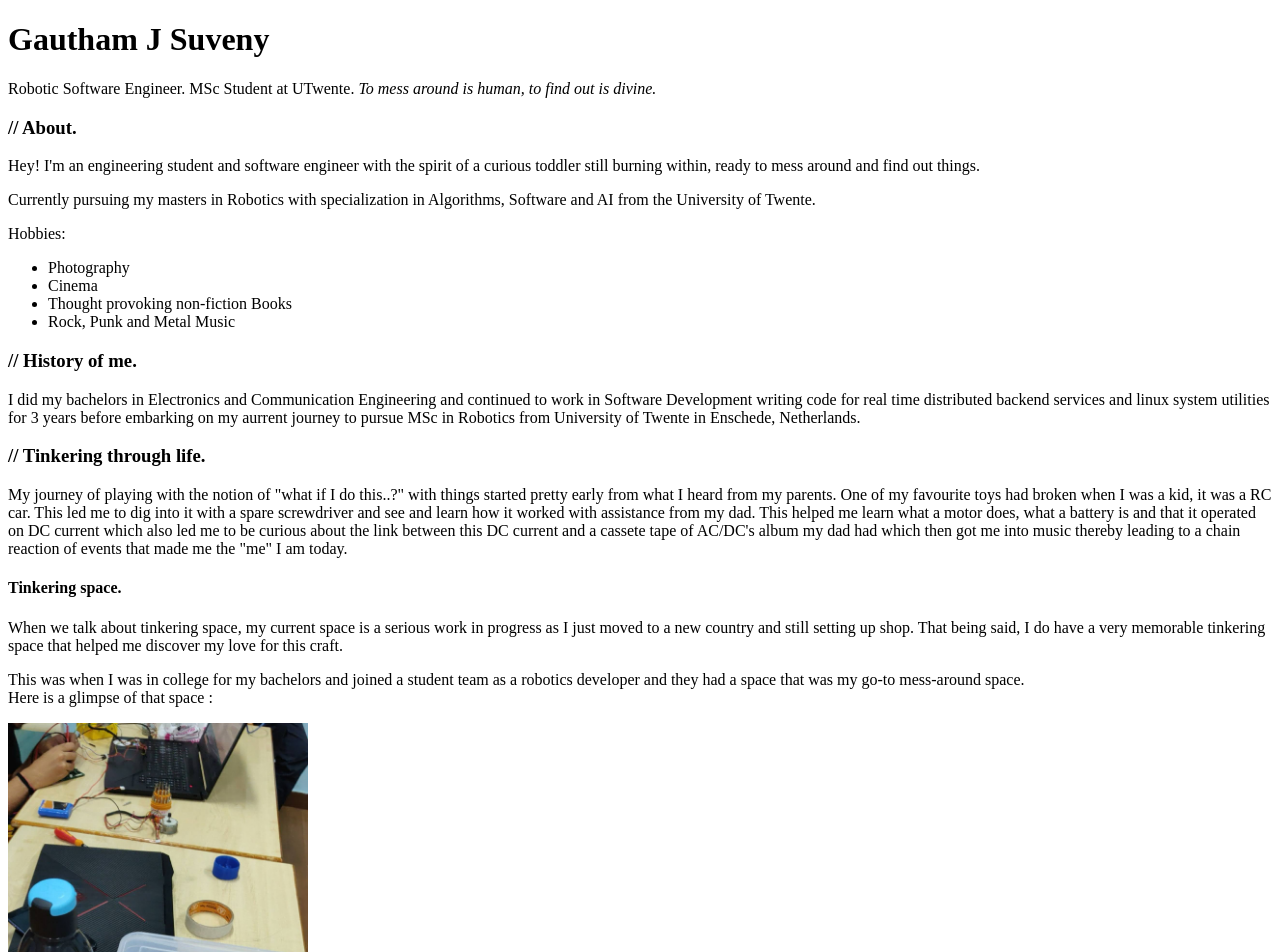
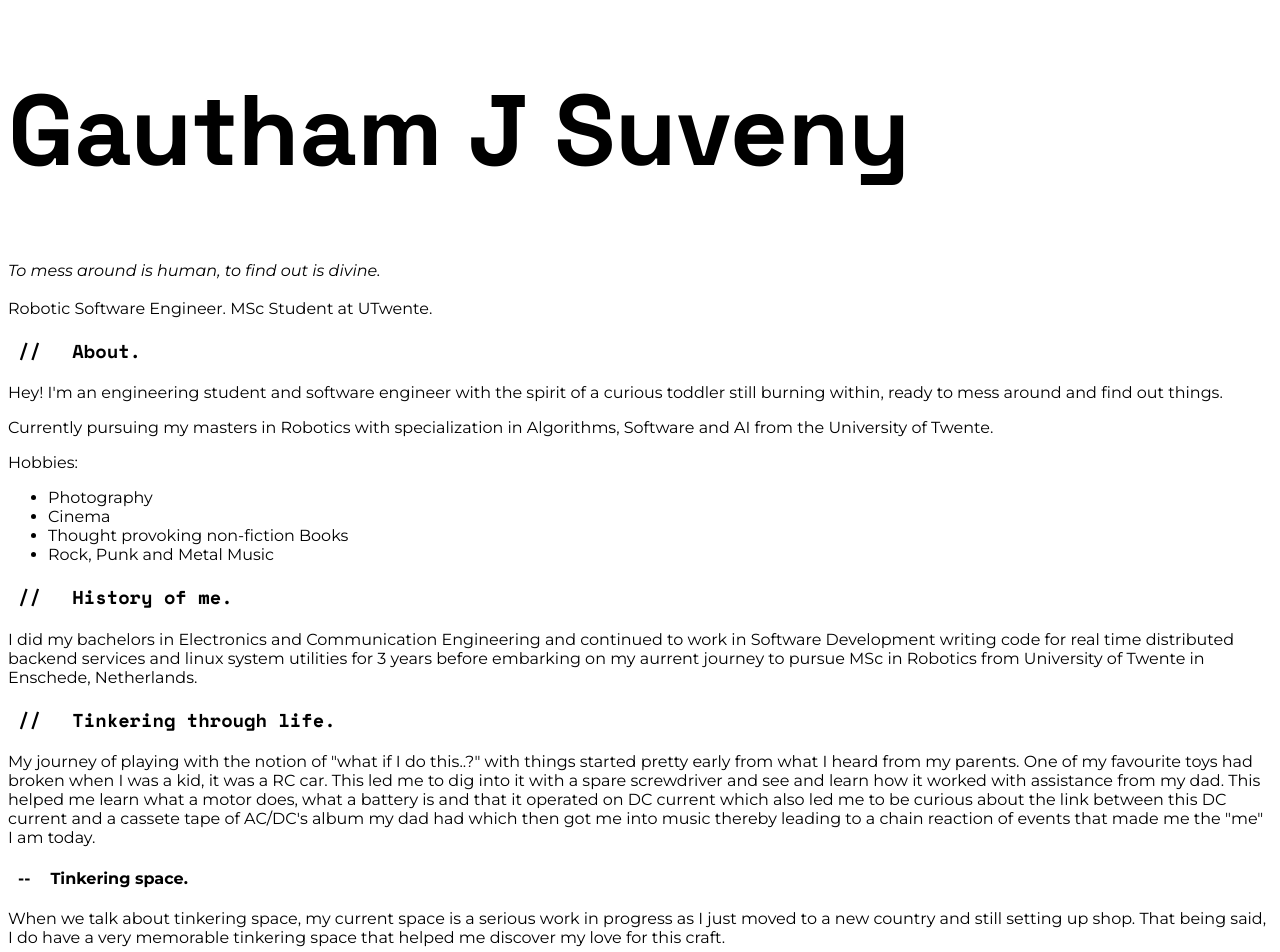
Before and after one commit to Gautham-JS/Gautham-JS.github.io, a plain HTML site: page index.html in a window 1280 px wide. Shown: the top 952 px of the page. Drawn offline with nearby package versions, Linux system fonts and the light colour scheme.

Commit message:
Adding initial styling

```diff
--- a/index.html
+++ b/index.html
@@ -4,15 +4,27 @@
     <meta charset="UTF-8">
     <meta name="viewport" content="width=device-width, initial-scale=1.0">
     <title>GauthamJS</title>
+
+    <link rel="stylesheet" href="./styles/index.css">
+    <link rel="preconnect" href="https://fonts.googleapis.com">
+    <link rel="preconnect" href="https://fonts.gstatic.com" crossorigin>
+
+    <link href="https://fonts.googleapis.com/css2?family=Space+Mono:ital,wght@0,400;0,700;1,400;1,700&display=swap" rel="stylesheet">
+    <link href="https://fonts.googleapis.com/css2?family=Roboto:ital,wght@0,100..900;1,100..900&family=Space+Mono:ital,wght@0,400;0,700;1,400;1,700&display=swap" rel="stylesheet">
+    <link href="https://fonts.googleapis.com/css2?family=Roboto:ital,wght@0,100..900;1,100..900&family=Space+Grotesk:wght@300..700&family=Space+Mono:ital,wght@0,400;0,700;1,400;1,700&display=swap" rel="stylesheet">
+    <link href="https://fonts.googleapis.com/css2?family=Montserrat:ital,wght@0,100..900;1,100..900&family=Roboto:ital,wght@0,100..900;1,100..900&family=Space+Grotesk:wght@300..700&family=Space+Mono:ital,wght@0,400;0,700;1,400;1,700&display=swap" rel="stylesheet">
 </head>
 <body>
     <div class="body-container">
-        <h1 class="main-hdr">Gautham J Suveny</h1>
+        <div class="main-hdr-container">
+            <h1 class="main-hdr">Gautham J Suveny</h1>
+
+            <a> <i>To mess around is human, to find out is divine.</i> </a>
+            <br>
+            <br>
             <a>Robotic Software Engineer.</a>
             <a>MSc Student at UTwente.</a>
-
-
-            <a> <i>To mess around is human, to find out is divine.</i> </a>
+        </div>
 
         <h3 class="section-hdr">
             <a class="sh-slash">//</a>
@@ -57,7 +69,7 @@
                 thereby leading to a chain reaction of events that made me the "me" I am today.
             </p>
 
-            <h4 class="subsection-hdr">Tinkering space.</h4>
+            <h4 class="subsection-hdr"> <a class="ss-marker">--</a>Tinkering space.</h4>
 
             <p>
                 When we talk about tinkering space, my current space is a serious work in progress as I just moved to a new country and still setting up shop.
@@ -73,7 +85,7 @@
                 <img src="./assets/tinker_space.JPG" title="A weird picture of my workspace I took few years back." width="300px">
             </div>
 
-            <h4 class="subsection-hdr">Tinkering domain : Electronics and Software.</h4>
+            <h4 class="subsection-hdr"> <a class="ss-marker">--</a> Tinkering domain : Electronics and Software.</h4>
 
             <p>
                 My primary tinkering domain is easily electronics interestingly because growing up in the post Y2K era, there was a ton
@@ -86,7 +98,7 @@
                 and physical hardware.
             </p>
 
-            <h4 class="subsection-hdr">Spending time off-screen : Reclamation of leisure and attention resistance.</h4>
+            <h4 class="subsection-hdr"> <a class="ss-marker">--</a> Spending time off-screen : Reclamation of leisure and attention resistance.</h4>
 
             <p>
                 In the modern world that weaponizes attention span to synthetically engrain a new product we don't want into our minds,
@@ -99,7 +111,7 @@
                 or just observe the surroundings and channel my thoughts.
             </p>
 
-            <h4 class="subsection-hdr">Wishlist for expanding my space.</h4>
+            <h4 class="subsection-hdr"> <a class="ss-marker">--</a> Wishlist for expanding my space.</h4>
             <p>
                 One thing I value a lot about the art of tinkering is the fact that it allows one to be independent of the wave of consumerism that
                 rose in the last few decades and just fix something that broke instead of getting a new thing to replace it.
--- /dev/null
+++ b/styles/index.css
@@ -0,0 +1,35 @@
+
+
+@font-face {
+    font-family: 'SpaceMonoRegular';
+    src: url('./assets/fonts/SpaceMono-Regular.ttf');
+}
+
+body {
+    font-family: "Montserrat", serif;
+    font-weight: 400;
+    font-style: normal;
+}
+
+.main-hdr {
+    font-family: "Space Grotesk", serif;
+    font-weight: 800;
+    font-size: 100px;
+    font-style: normal;
+}
+
+.section-hdr {
+    font-family: "Space Mono", serif;
+    font-weight: 800;
+    font-style: normal;
+}
+
+.sh-slash {
+    padding-right: 20px;
+    padding-left: 10px;
+}
+
+.ss-marker {
+    padding-right: 20px;
+    padding-left: 10px;
+}
```
Also changed, not shown: assets/fonts/SpaceMono-Italic.ttf (added), assets/fonts/SpaceMono-Regular.ttf (added).
